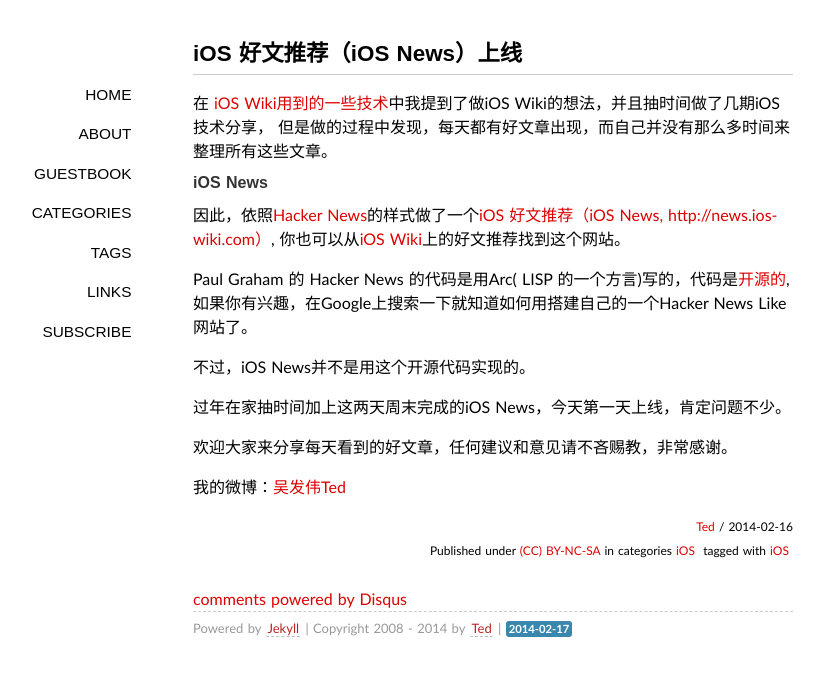
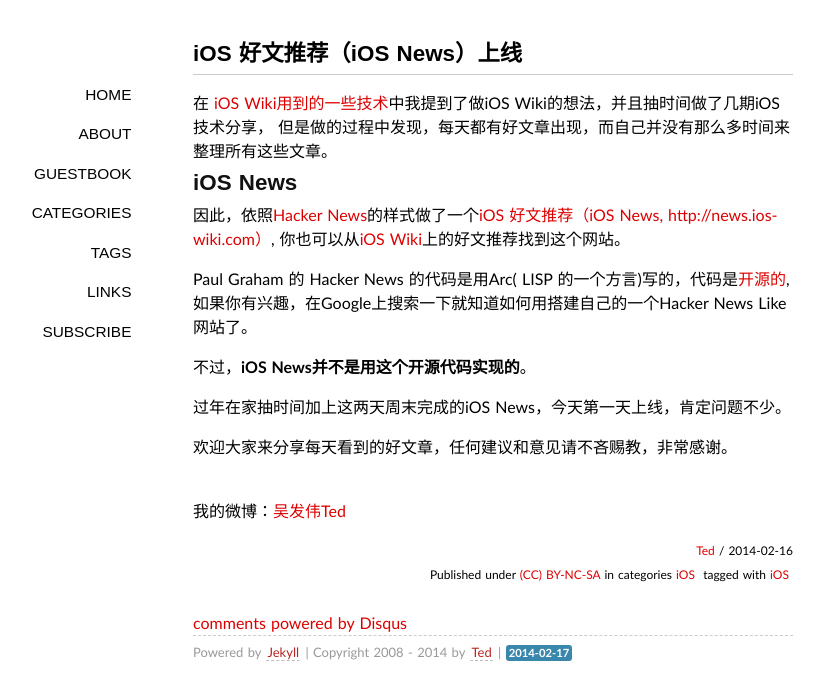
Before and after one commit to wufawei/wufawei.github.com, a Jekyll site: the page built from _posts/201402/2014-02-16-ios-news.md, in a window 1280 px wide. Shown: the top 700 px of the page, without its empty margins (147-971 px from the left). Built offline with Jekyll 4.4.1, drawn with Linux system fonts in a browser that asks for light colours; some web fonts are replaced; Markdown is read by kramdown in place of the engine named in the settings; comment, search, counter and statistics services are not loaded.

Commit message:
修改格式

```diff
--- a/_posts/201402/2014-02-16-ios-news.md
+++ b/_posts/201402/2014-02-16-ios-news.md
@@ -13,23 +13,22 @@
 但是做的过程中发现，每天都有好文章出现，而自己并没有那么多时间来整理所有这些文章。
 
 
-
-####iOS News
+##iOS News
 
 因此，依照[Hacker News][4]的样式做了一个[iOS 好文推荐（iOS News, http://news.ios-wiki.com）][2], 你也可以从[iOS Wiki][3]上的好文推荐找到这个网站。
 
 
 Paul Graham 的 Hacker News 的代码是用Arc( LISP 的一个方言)写的，代码是[开源的][5], 如果你有兴趣，在Google上搜索一下就知道如何用搭建自己的一个Hacker News Like网站了。
 
-不过，iOS News并不是用这个开源代码实现的。
+不过，**iOS News并不是用这个开源代码实现的**。
 
 过年在家抽时间加上这两天周末完成的iOS News，今天第一天上线，肯定问题不少。
 
 欢迎大家来分享每天看到的好文章，任何建议和意见请不吝赐教，非常感谢。
 
-
+<br>
 我的微博：[吴发伟Ted][6]
-<br/>
+<br>
 
 [1]:http://wufawei.com/2014/01/ios-wiki/
 [2]:http://news.ios-wiki.com/
```
